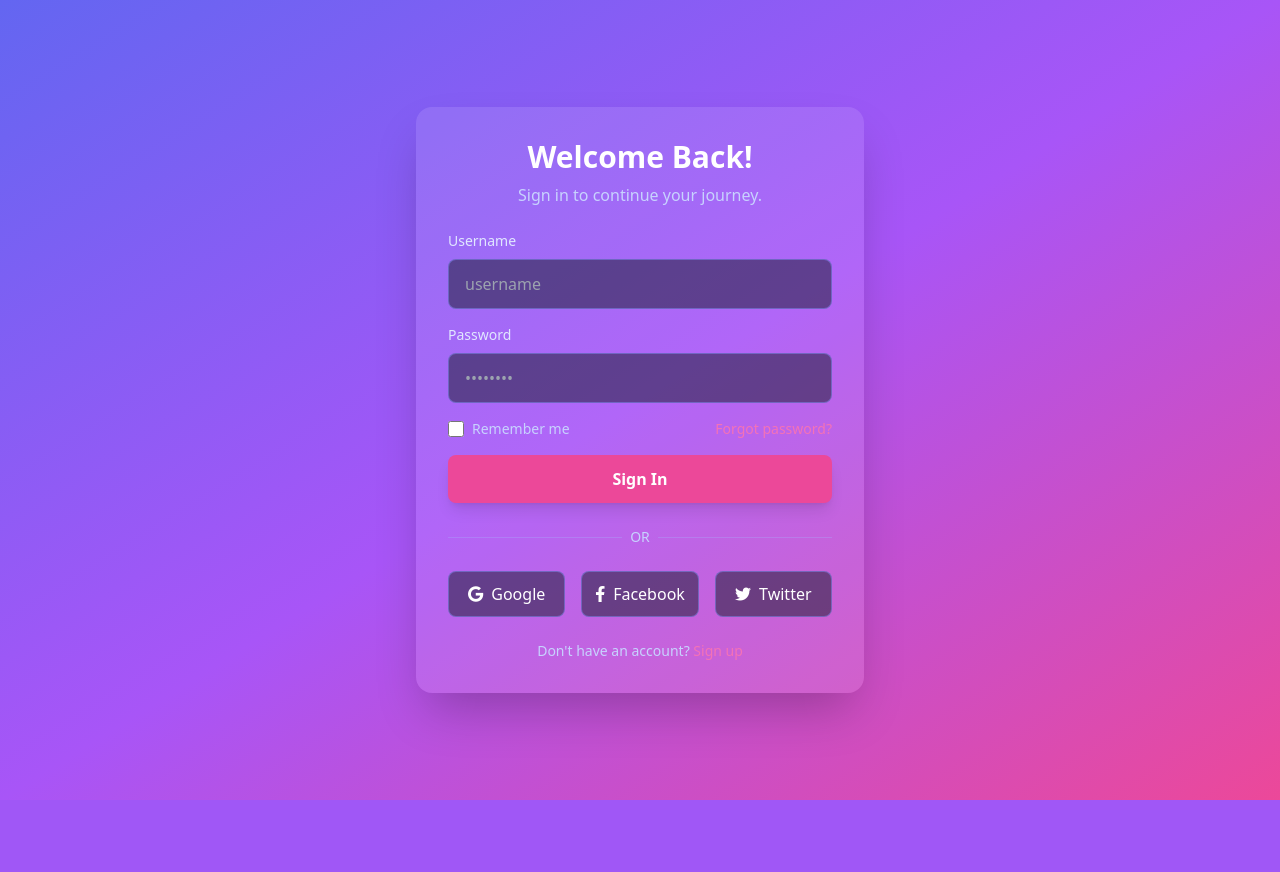
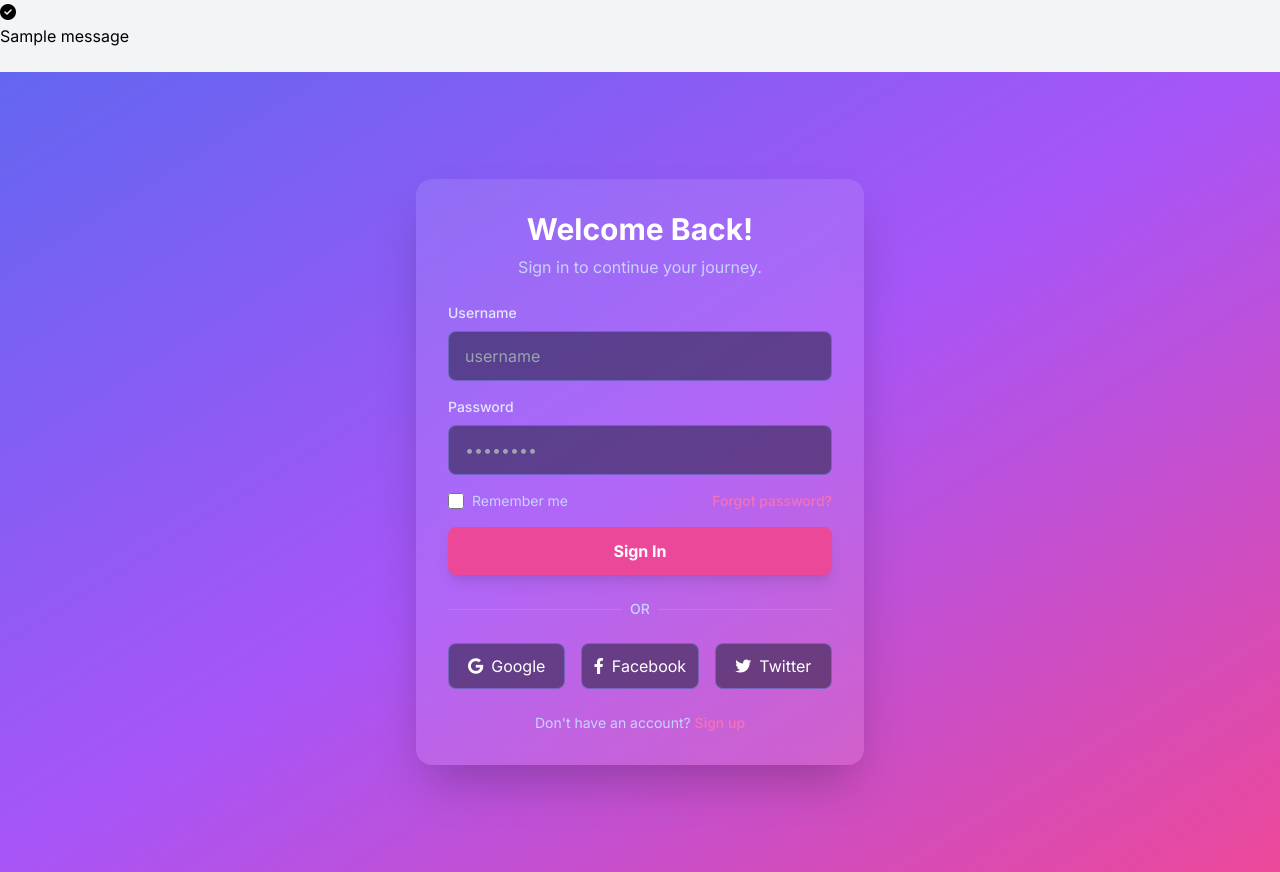
Before and after one commit to Esmat434/social-media-app, a Django app: page /login/ in a window 1280 px wide. Before the commit the page ends 800 px from the top, so only its background shows below. Run offline with Django 5.2, Linux system fonts and the light colour scheme; tables that the repository leaves empty hold one stand-in row (values such as "Sample post"); one stand-in notice (Sample message) is shown; parts of the project's set-up code (start-up, migrations or seed data) failed here and were passed over; some libraries are stand-ins or nearby versions.

Commit message:
fix templates in accounts app

```diff
--- a/accounts/templates/accounts/account_verified_message.html
+++ b/accounts/templates/accounts/account_verified_message.html
@@ -8,7 +8,7 @@
     <script src="https://cdn.tailwindcss.com"></script>
     <link href="https://fonts.googleapis.com/css2?family=Inter:wght@400;500;600;700&display=swap" rel="stylesheet">
     <link rel="stylesheet" href="https://cdnjs.cloudflare.com/ajax/libs/font-awesome/6.4.0/css/all.min.css" xintegrity="sha512-iecdLmaskl7CVkqkXNQ/ZH/XLlvWZOJyj7Yy7tcenmpD1ypASozpmT/E0iPtmFIB46ZmdtAc9eNBvH0H/ZpiBw==" crossorigin="anonymous" referrerpolicy="no-referrer" />
-    <link rel="stylesheet" href="{% static 'css/account_verified_message.css' %}">
+    <link rel="stylesheet" href="{% static 'css/accounts/account_verified_message.css' %}">
 </head>
 <body class="bg-gray-100 dark:bg-gray-900">
     {% if form.errors %}
--- a/accounts/templates/accounts/change_password.html
+++ b/accounts/templates/accounts/change_password.html
@@ -9,7 +9,7 @@
     <link href="https://fonts.googleapis.com/css2?family=Inter:wght@400;500;600;700&display=swap" rel="stylesheet">
     <link rel="stylesheet" href="https://cdnjs.cloudflare.com/ajax/libs/font-awesome/6.4.0/css/all.min.css" xintegrity="sha512-iecdLmaskl7CVkqkXNQ/ZH/XLlvWZOJyj7Yy7tcenmpD1ypASozpmT/E0iPtmFIB46ZmdtAc9eNBvH0H/ZpiBw==" crossorigin="anonymous" referrerpolicy="no-referrer" />
     <link href="https://cdn.jsdelivr.net/npm/bootstrap@5.3.7/dist/css/bootstrap.min.css" rel="stylesheet" integrity="sha384-LN+7fdVzj6u52u30Kp6M/trliBMCMKTyK833zpbD+pXdCLuTusPj697FH4R/5mcr" crossorigin="anonymous">
-    <link rel="stylesheet" href="{% static 'css/change_password.css' %}">
+    <link rel="stylesheet" href="{% static 'css/accounts/change_password.css' %}">
 </head>
 <body class="bg-gray-100 dark:bg-gray-900 text-gray-800 dark:text-gray-200">
 
--- a/accounts/templates/accounts/change_password_message.html
+++ b/accounts/templates/accounts/change_password_message.html
@@ -8,7 +8,7 @@
     <script src="https://cdn.tailwindcss.com"></script>
     <link href="https://fonts.googleapis.com/css2?family=Inter:wght@400;500;600;700&display=swap" rel="stylesheet">
     <link rel="stylesheet" href="https://cdnjs.cloudflare.com/ajax/libs/font-awesome/6.4.0/css/all.min.css" xintegrity="sha512-iecdLmaskl7CVkqkXNQ/ZH/XLlvWZOJyj7Yy7tcenmpD1ypASozpmT/E0iPtmFIB46ZmdtAc9eNBvH0H/ZpiBw==" crossorigin="anonymous" referrerpolicy="no-referrer" />
-    <link rel="stylesheet" href="{% static 'css/change_password_message.css' %}">
+    <link rel="stylesheet" href="{% static 'css/accounts/change_password_message.css' %}">
 </head>
 <body class="bg-gray-100 dark:bg-gray-900">
     {% if form.errors %}
--- a/accounts/templates/accounts/create_account_verify_token.html
+++ b/accounts/templates/accounts/create_account_verify_token.html
@@ -9,7 +9,7 @@
     <link href="https://fonts.googleapis.com/css2?family=Inter:wght@400;500;600;700&display=swap" rel="stylesheet">
     <link rel="stylesheet" href="https://cdnjs.cloudflare.com/ajax/libs/font-awesome/6.4.0/css/all.min.css" xintegrity="sha512-iecdLmaskl7CVkqkXNQ/ZH/XLlvWZOJyj7Yy7tcenmpD1ypASozpmT/E0iPtmFIB46ZmdtAc9eNBvH0H/ZpiBw==" crossorigin="anonymous" referrerpolicy="no-referrer" />
     <link href="https://cdn.jsdelivr.net/npm/bootstrap@5.3.7/dist/css/bootstrap.min.css" rel="stylesheet" integrity="sha384-LN+7fdVzj6u52u30Kp6M/trliBMCMKTyK833zpbD+pXdCLuTusPj697FH4R/5mcr" crossorigin="anonymous">
-    <link rel="stylesheet" href="{% static 'css/create_account_verify_token.css' %}">
+    <link rel="stylesheet" href="{% static 'css/accounts/create_account_verify_token.css' %}">
 </head>
 <body class="bg-gray-100 dark:bg-gray-900">
     {% if form.errors %}
--- a/accounts/templates/accounts/create_forgot_password_token.html
+++ b/accounts/templates/accounts/create_forgot_password_token.html
@@ -9,7 +9,7 @@
     <link href="https://fonts.googleapis.com/css2?family=Inter:wght@400;500;600;700&display=swap" rel="stylesheet">
     <link rel="stylesheet" href="https://cdnjs.cloudflare.com/ajax/libs/font-awesome/6.4.0/css/all.min.css" xintegrity="sha512-iecdLmaskl7CVkqkXNQ/ZH/XLlvWZOJyj7Yy7tcenmpD1ypASozpmT/E0iPtmFIB46ZmdtAc9eNBvH0H/ZpiBw==" crossorigin="anonymous" referrerpolicy="no-referrer" />
     <link href="https://cdn.jsdelivr.net/npm/bootstrap@5.3.7/dist/css/bootstrap.min.css" rel="stylesheet" integrity="sha384-LN+7fdVzj6u52u30Kp6M/trliBMCMKTyK833zpbD+pXdCLuTusPj697FH4R/5mcr" crossorigin="anonymous">
-    <link rel="stylesheet" href="{% static 'css/create_forgot_password_token.css' %}">
+    <link rel="stylesheet" href="{% static 'css/accounts/create_forgot_password_token.css' %}">
 </head>
 <body class="bg-gray-100 dark:bg-gray-900">
     {% if form.errors %}
--- a/accounts/templates/accounts/forgot_password.html
+++ b/accounts/templates/accounts/forgot_password.html
@@ -9,7 +9,7 @@
     <link href="https://fonts.googleapis.com/css2?family=Inter:wght@400;500;600;700&display=swap" rel="stylesheet">
     <link rel="stylesheet" href="https://cdnjs.cloudflare.com/ajax/libs/font-awesome/6.4.0/css/all.min.css" xintegrity="sha512-iecdLmaskl7CVkqkXNQ/ZH/XLlvWZOJyj7Yy7tcenmpD1ypASozpmT/E0iPtmFIB46ZmdtAc9eNBvH0H/ZpiBw==" crossorigin="anonymous" referrerpolicy="no-referrer" />
     <link href="https://cdn.jsdelivr.net/npm/bootstrap@5.3.7/dist/css/bootstrap.min.css" rel="stylesheet" integrity="sha384-LN+7fdVzj6u52u30Kp6M/trliBMCMKTyK833zpbD+pXdCLuTusPj697FH4R/5mcr" crossorigin="anonymous">
-    <link rel="stylesheet" href="{% static 'css/forgot_password.css' %}">
+    <link rel="stylesheet" href="{% static 'css/accounts/forgot_password.css' %}">
 </head>
 <body class="bg-gray-100 dark:bg-gray-900">
     {% if form.errors %}
--- a/accounts/templates/accounts/forgot_password_token_message.html
+++ b/accounts/templates/accounts/forgot_password_token_message.html
@@ -8,7 +8,7 @@
     <script src="https://cdn.tailwindcss.com"></script>
     <link href="https://fonts.googleapis.com/css2?family=Inter:wght@400;500;600;700&display=swap" rel="stylesheet">
     <link rel="stylesheet" href="https://cdnjs.cloudflare.com/ajax/libs/font-awesome/6.4.0/css/all.min.css" xintegrity="sha512-iecdLmaskl7CVkqkXNQ/ZH/XLlvWZOJyj7Yy7tcenmpD1ypASozpmT/E0iPtmFIB46ZmdtAc9eNBvH0H/ZpiBw==" crossorigin="anonymous" referrerpolicy="no-referrer" />
-    <link rel="stylesheet" href="{% static 'css/forgot_password_token_message.css' %}">
+    <link rel="stylesheet" href="{% static 'css/accounts/forgot_password_token_message.css' %}">
 </head>
 <body class="bg-gray-100 dark:bg-gray-900">
     {% if form.errors %}
--- a/accounts/templates/accounts/login.html
+++ b/accounts/templates/accounts/login.html
@@ -8,9 +8,78 @@
     <script src="https://cdn.tailwindcss.com"></script>
     <link href="https://fonts.googleapis.com/css2?family=Inter:wght@400;500;600;700&display=swap" rel="stylesheet">
     <link rel="stylesheet" href="https://cdnjs.cloudflare.com/ajax/libs/font-awesome/6.4.0/css/all.min.css" xintegrity="sha512-iecdLmaskl7CVkqkXNQ/ZH/XLlvWZOJyj7Yy7tcenmpD1ypASozpmT/E0iPtmFIB46ZmdtAc9eNBvH0H/ZpiBw==" crossorigin="anonymous" referrerpolicy="no-referrer" />
-    <link rel="stylesheet" href="{% static 'css/login.css' %}">
+    <link rel="stylesheet" href="{% static 'css/accounts/login.css' %}">
 </head>
 <body class="bg-gray-100 dark:bg-gray-900">
+    {% if form.errors %}
+        <div class="max-w-md mx-auto mt-6">
+          <div class="bg-red-100 border border-red-400 text-red-700 px-4 py-3 rounded-lg shadow-md" role="alert">
+            <div class="flex items-start space-x-2">
+              <svg class="w-5 h-5 mt-1 text-red-600" fill="none" stroke="currentColor" stroke-width="2"
+                   viewBox="0 0 24 24">
+                <path stroke-linecap="round" stroke-linejoin="round"
+                      d="M12 8v4m0 4h.01M21 12A9 9 0 113 12a9 9 0 0118 0z"/>
+              </svg>
+              <div>
+                <p class="font-bold">لطفاً خطاهای زیر را برطرف کنید:</p>
+                <ul class="mt-2 list-disc list-inside text-sm">
+                  {% for field in form %}
+                    {% for error in field.errors %}
+                      <li>{{ error }}</li>
+                    {% endfor %}
+                  {% endfor %}
+                  {% for error in form.non_field_errors %}
+                    <li>{{ error }}</li>
+                  {% endfor %}
+                </ul>
+              </div>
+            </div>
+          </div>
+        </div>
+    {% endif %}
+
+    {% if messages %}
+    <div class="message-container">
+        {% for message in messages %}
+            {% with message_tags=message.tags %}
+                {% if 'success' in message_tags %}
+                    {% with alert_class='alert-success' icon_class='fa-check-circle' %}
+                        <div class="alert {{ alert_class }} alert-dismissible fade show d-flex align-items-center shadow-sm" role="alert">
+                            <i class="fas {{ icon_class }} me-2"></i>
+                            <div>{{ message }}</div>
+                            <button type="button" class="btn-close" data-bs-dismiss="alert" aria-label="Close"></button>
+                        </div>
+                    {% endwith %}
+                {% elif 'error' in message_tags %}
+                    {% with alert_class='alert-danger' icon_class='fa-exclamation-triangle' %}
+                        <div class="alert {{ alert_class }} alert-dismissible fade show d-flex align-items-center shadow-sm" role="alert">
+                            <i class="fas {{ icon_class }} me-2"></i>
+                            <div>{{ message }}</div>
+                            <button type="button" class="btn-close" data-bs-dismiss="alert" aria-label="Close"></button>
+                        </div>
+                    {% endwith %}
+                {% elif 'warning' in message_tags %}
+                    {% with alert_class='alert-warning' icon_class='fa-exclamation-circle' %}
+                        <div class="alert {{ alert_class }} alert-dismissible fade show d-flex align-items-center shadow-sm" role="alert">
+                            <i class="fas {{ icon_class }} me-2"></i>
+                            <div>{{ message }}</div>
+                            <button type="button" class="btn-close" data-bs-dismiss="alert" aria-label="Close"></button>
+                        </div>
+                    {% endwith %}
+                {% else %}
+                    {% with alert_class='alert-info' icon_class='fa-info-circle' %}
+                        <div class="alert {{ alert_class }} alert-dismissible fade show d-flex align-items-center shadow-sm" role="alert">
+                            <i class="fas {{ icon_class }} me-2"></i>
+                            <div>{{ message }}</div>
+                            <button type="button" class="btn-close" data-bs-dismiss="alert" aria-label="Close"></button>
+                        </div>
+                    {% endwith %}
+                {% endif %}
+            {% endwith %}
+        {% endfor %}
+    </div>
+    {% endif %}
+
     <div class="min-h-screen flex items-center justify-center bg-gradient-to-br from-indigo-500 via-purple-500 to-pink-500 p-4">
         <div class="w-full max-w-md">
             <div class="bg-white/10 dark:bg-gray-800/20 form-container rounded-2xl shadow-2xl p-8 space-y-6">
--- a/accounts/templates/accounts/maintenance.html
+++ b/accounts/templates/accounts/maintenance.html
@@ -8,7 +8,7 @@
     <script src="https://cdn.tailwindcss.com"></script>
     <link href="https://fonts.googleapis.com/css2?family=Inter:wght@400;500;600;700&display=swap" rel="stylesheet">
     <link rel="stylesheet" href="https://cdnjs.cloudflare.com/ajax/libs/font-awesome/6.4.0/css/all.min.css" xintegrity="sha512-iecdLmaskl7CVkqkXNQ/ZH/XLlvWZOJyj7Yy7tcenmpD1ypASozpmT/E0iPtmFIB46ZmdtAc9eNBvH0H/ZpiBw==" crossorigin="anonymous" referrerpolicy="no-referrer" />
-    <link rel="stylesheet" href="{% static 'css/maintenance.css' %}">
+    <link rel="stylesheet" href="{% static 'css/accounts/maintenance.css' %}">
 </head>
 <body class="bg-gray-100 dark:bg-gray-900">
     <div class="min-h-screen flex flex-col items-center justify-center bg-gradient-to-br from-gray-900 via-gray-800 to-black p-4 text-white">
--- a/accounts/templates/accounts/profile.html
+++ b/accounts/templates/accounts/profile.html
@@ -6,7 +6,7 @@
 {% endblock %}
 
 {% block css %}
-    <link rel="stylesheet" href="{% static 'css/profile.css' %}">
+    <link rel="stylesheet" href="{% static 'css/accounts/profile.css' %}">
 {% endblock %}
 
 {% block content %}
--- a/accounts/templates/accounts/profile_update.html
+++ b/accounts/templates/accounts/profile_update.html
@@ -9,7 +9,7 @@
     <link href="https://fonts.googleapis.com/css2?family=Inter:wght@400;500;600;700&display=swap" rel="stylesheet">
     <link rel="stylesheet" href="https://cdnjs.cloudflare.com/ajax/libs/font-awesome/6.4.0/css/all.min.css" xintegrity="sha512-iecdLmaskl7CVkqkXNQ/ZH/XLlvWZOJyj7Yy7tcenmpD1ypASozpmT/E0iPtmFIB46ZmdtAc9eNBvH0H/ZpiBw==" crossorigin="anonymous" referrerpolicy="no-referrer" />
     <link href="https://cdn.jsdelivr.net/npm/bootstrap@5.3.7/dist/css/bootstrap.min.css" rel="stylesheet" integrity="sha384-LN+7fdVzj6u52u30Kp6M/trliBMCMKTyK833zpbD+pXdCLuTusPj697FH4R/5mcr" crossorigin="anonymous">
-    <link rel="stylesheet" href="{% static 'css/profile_update.css' %}">
+    <link rel="stylesheet" href="{% static 'css/accounts/profile_update.css' %}">
 </head>
 <body class="bg-gray-100 dark:bg-gray-900 text-gray-800 dark:text-gray-200">
 
--- a/accounts/templates/accounts/register_form.html
+++ b/accounts/templates/accounts/register_form.html
@@ -9,7 +9,7 @@
     <link href="https://fonts.googleapis.com/css2?family=Inter:wght@400;500;600;700&display=swap" rel="stylesheet">
     <link rel="stylesheet" href="https://cdnjs.cloudflare.com/ajax/libs/font-awesome/6.4.0/css/all.min.css" xintegrity="sha512-iecdLmaskl7CVkqkXNQ/ZH/XLlvWZOJyj7Yy7tcenmpD1ypASozpmT/E0iPtmFIB46ZmdtAc9eNBvH0H/ZpiBw==" crossorigin="anonymous" referrerpolicy="no-referrer" />
     <link href="https://cdn.jsdelivr.net/npm/bootstrap@5.3.7/dist/css/bootstrap.min.css" rel="stylesheet" integrity="sha384-LN+7fdVzj6u52u30Kp6M/trliBMCMKTyK833zpbD+pXdCLuTusPj697FH4R/5mcr" crossorigin="anonymous">
-    <link rel="stylesheet" href="{% static 'css/register_form.css' %}">
+    <link rel="stylesheet" href="{% static 'css/accounts/register_form.css' %}">
 </head>
 <body class="bg-gray-100 dark:bg-gray-900">
     {% if form.errors %}
--- a/accounts/templates/accounts/register_success.html
+++ b/accounts/templates/accounts/register_success.html
@@ -8,7 +8,7 @@
     <script src="https://cdn.tailwindcss.com"></script>
     <link href="https://fonts.googleapis.com/css2?family=Inter:wght@400;500;600;700&display=swap" rel="stylesheet">
     <link rel="stylesheet" href="https://cdnjs.cloudflare.com/ajax/libs/font-awesome/6.4.0/css/all.min.css" xintegrity="sha512-iecdLmaskl7CVkqkXNQ/ZH/XLlvWZOJyj7Yy7tcenmpD1ypASozpmT/E0iPtmFIB46ZmdtAc9eNBvH0H/ZpiBw==" crossorigin="anonymous" referrerpolicy="no-referrer" />
-    <link rel="stylesheet" href="{% static 'css/account_verified_message.css' %}">
+    <link rel="stylesheet" href="{% static 'css/accounts/account_verified_message.css' %}">
 </head>
 <body class="bg-gray-100 dark:bg-gray-900">
     <div class="min-h-screen flex items-center justify-center bg-gradient-to-br from-indigo-500 via-purple-500 to-pink-500 p-4">
```
